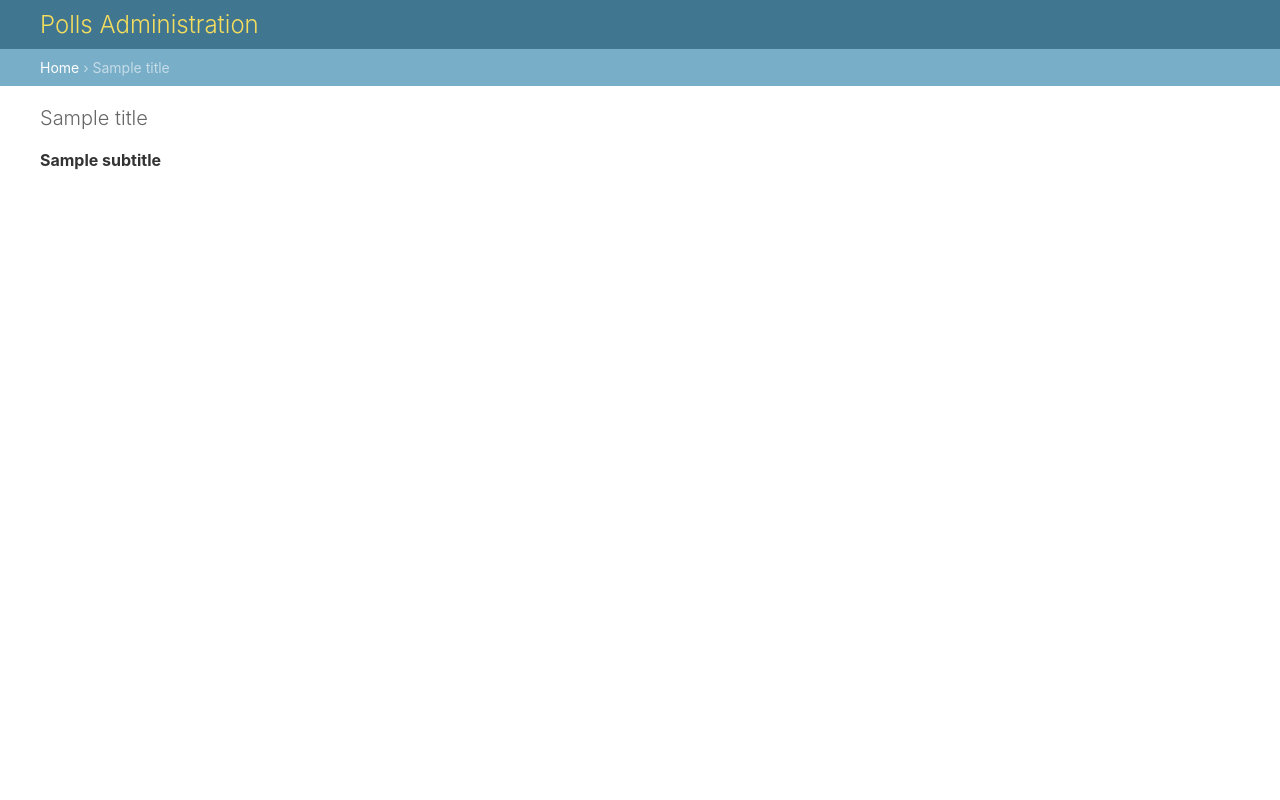
After one commit to Suri312006/RiotAPILearning, a Django app: template Django_Tutorial/mysite/templates/admin/base_site.html in a window 1280 px wide. The commit adds this page. Run offline with Django 4.2, Linux system fonts and the light colour scheme; the template is opened without the code that fills it: most values are stand-ins (such as "Sample title", 1, 10 or a date in 2020).

Commit message:
done with part 7 and 8 i think

```diff
--- a/Django_Tutorial/mysite/mysite/settings.py
+++ b/Django_Tutorial/mysite/mysite/settings.py
@@ -55,7 +55,7 @@ ROOT_URLCONF = 'mysite.urls'
 TEMPLATES = [
     {
         'BACKEND': 'django.template.backends.django.DjangoTemplates',
-        'DIRS': [],
+        'DIRS': [BASE_DIR/"templates"],
         'APP_DIRS': True,
         'OPTIONS': {
             'context_processors': [
--- a/Django_Tutorial/mysite/polls/static/polls/style.css
+++ b/Django_Tutorial/mysite/polls/static/polls/style.css
@@ -1,7 +1,3 @@
 li a {
     color: white,
 }
-
-body {
-    background: white url("images/background.png") no-repeat;
-}
--- /dev/null
+++ b/Django_Tutorial/mysite/templates/admin/base_site.html
@@ -0,0 +1,10 @@
+{% extends "admin/base.html" %}
+
+{% block title %}{% if subtitle %}{{ subtitle }} | {% endif %}{{ title }} | {{ site_title|default:_('Polls site admin') }}{% endblock %}
+
+{% block branding %}
+<h1 id="site-name"><a href="{% url 'admin:index' %}">Polls Administration</a></h1>
+
+{% endblock %}
+
+{% block nav-global %}{% endblock %}
```
Also changed, not shown: Django_Tutorial/mysite/polls/static/polls/images/background.png (deleted).
